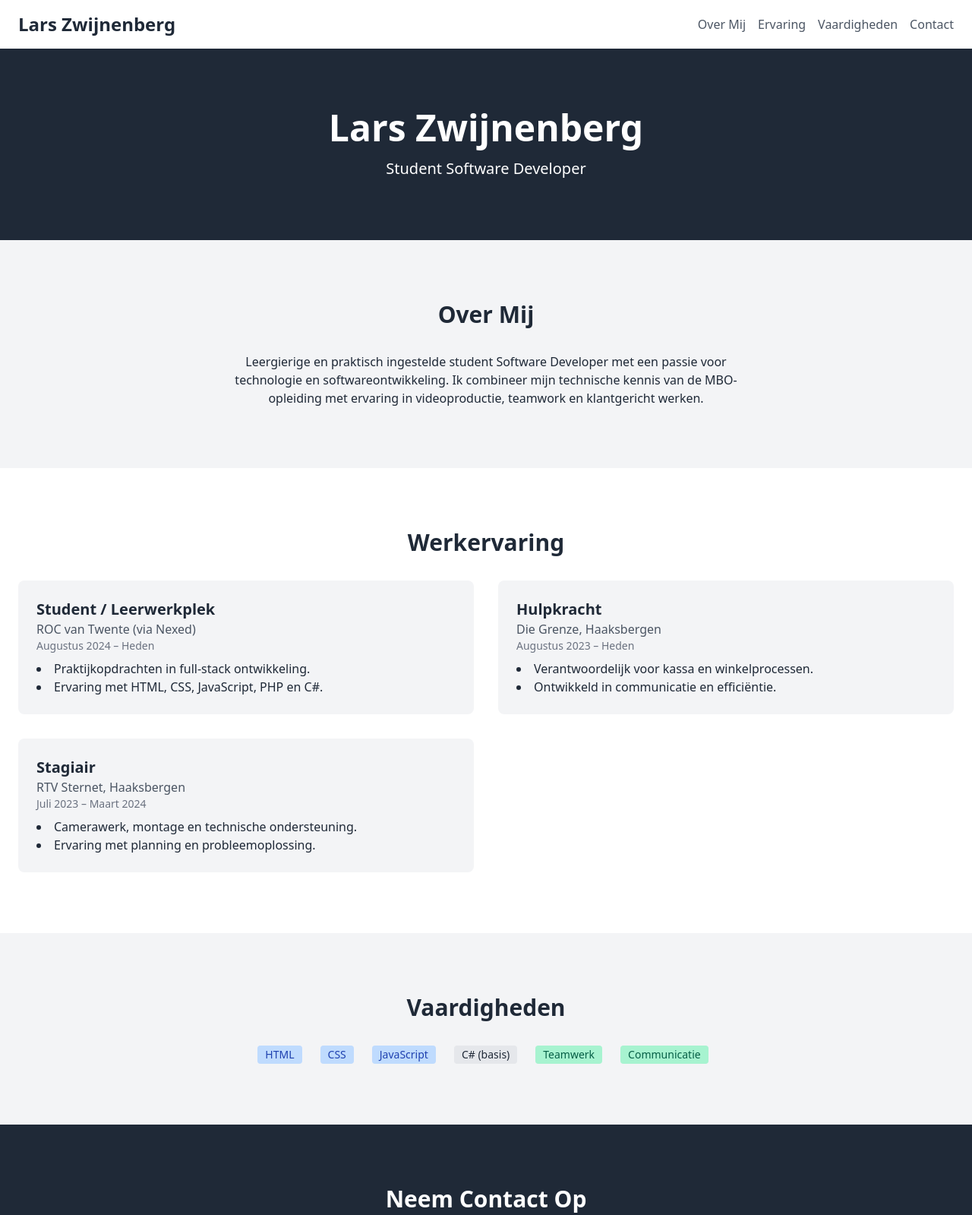
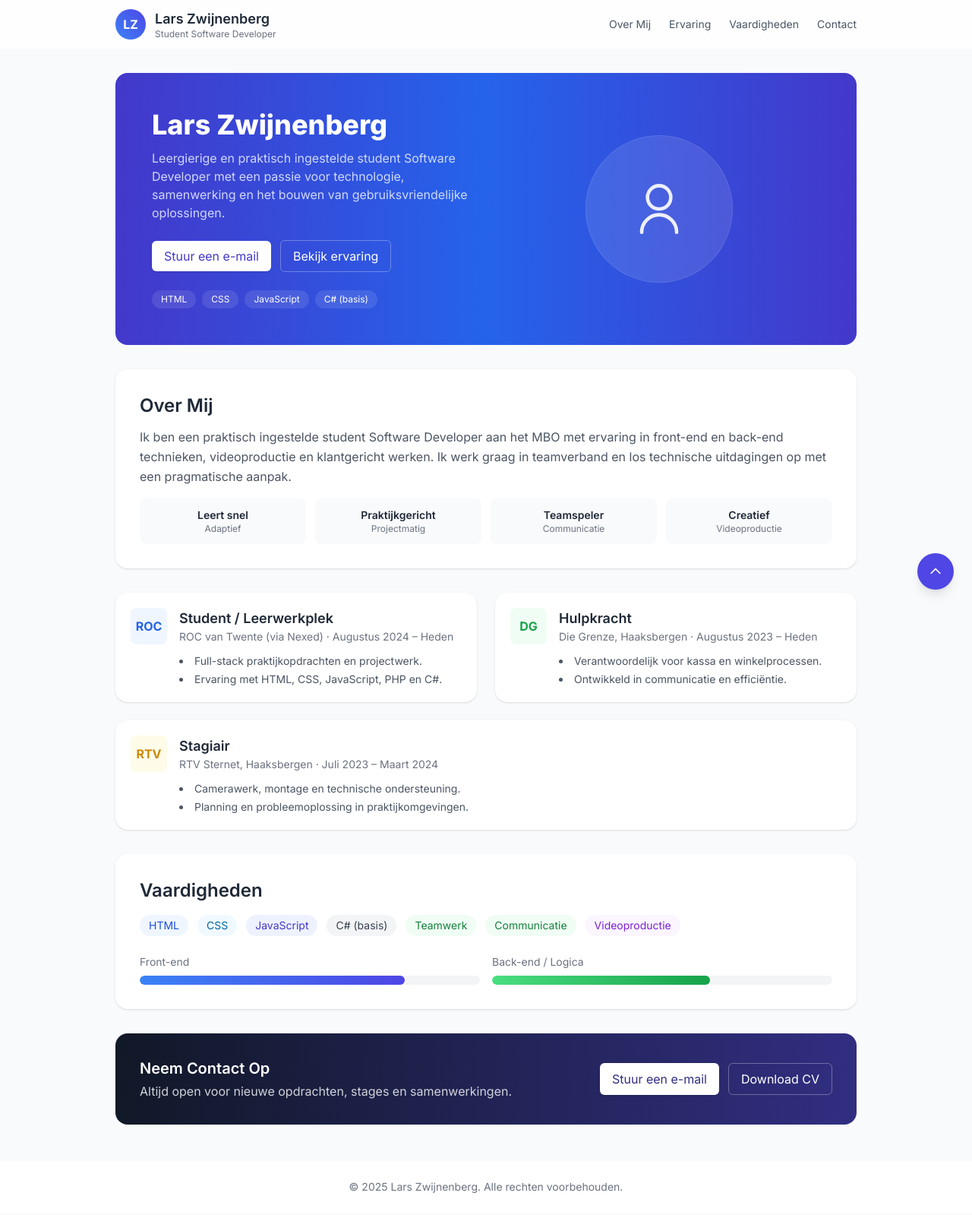
Before and after one commit to LarsZwijnenberg/larszwijnenberg.nl, a plain HTML site: page index.html in a window 1280 px wide. Shown: the top 1599 px of the page at 76% size. Drawn offline with nearby package versions, Linux system fonts and the light colour scheme.

Commit message:
Update index.html

```diff
--- a/index.html
+++ b/index.html
@@ -1,103 +1,157 @@
 <!DOCTYPE html>
 <html lang="nl">
 <head>
-    <meta charset="UTF-8">
-    <meta name="viewport" content="width=device-width, initial-scale=1.0">
+<meta charset="utf-8">
+<meta name="viewport" content="width=device-width,initial-scale=1">
 <title>Lars Zwijnenberg - Software Developer</title>
-    <link href="https://cdn.jsdelivr.net/npm/tailwindcss@2.2.19/dist/tailwind.min.css" rel="stylesheet">
+<script src="https://cdn.tailwindcss.com"></script>
+<link rel="preconnect" href="https://fonts.googleapis.com">
+<link rel="preconnect" href="https://fonts.gstatic.com" crossorigin>
+<link href="https://fonts.googleapis.com/css2?family=Inter:wght@300;400;600;700;800&display=swap" rel="stylesheet">
 <script src="https://cdn.jsdelivr.net/npm/alpinejs@3.x.x/dist/cdn.min.js" defer></script>
 </head>
-<body class="bg-gray-100 text-gray-800 font-sans">
-
-    <header class="bg-white shadow-md">
-        <nav class="container mx-auto px-6 py-4 flex justify-between items-center">
-            <a href="#" class="text-2xl font-bold text-gray-800">Lars Zwijnenberg</a>
-            <div class="flex space-x-4">
-                <a href="#about" class="text-gray-600 hover:text-gray-800">Over Mij</a>
-                <a href="#experience" class="text-gray-600 hover:text-gray-800">Ervaring</a>
-                <a href="#skills" class="text-gray-600 hover:text-gray-800">Vaardigheden</a>
-                <a href="#contact" class="text-gray-600 hover:text-gray-800">Contact</a>
+<body class="antialiased bg-gray-50 text-gray-800" style="font-family:Inter,ui-sans-serif,system-ui,-apple-system,'Segoe UI',Roboto,'Helvetica Neue',Arial;">
+<header class="bg-white/80 backdrop-blur sticky top-0 z-40">
+<div class="max-w-5xl mx-auto px-4 sm:px-6">
+<div class="flex items-center justify-between h-16">
+<a href="#" class="flex items-center gap-3">
+<div class="w-10 h-10 bg-gradient-to-tr from-blue-500 to-indigo-600 rounded-full flex items-center justify-center text-white font-bold">LZ</div>
+<div class="hidden sm:block"><span class="text-lg font-semibold">Lars Zwijnenberg</span><div class="text-xs text-gray-500 -mt-0.5">Student Software Developer</div></div>
+</a>
+<div class="hidden sm:flex items-center gap-6">
+<a href="#about" class="text-sm text-gray-600 hover:text-gray-900">Over Mij</a>
+<a href="#experience" class="text-sm text-gray-600 hover:text-gray-900">Ervaring</a>
+<a href="#skills" class="text-sm text-gray-600 hover:text-gray-900">Vaardigheden</a>
+<a href="#contact" class="text-sm text-gray-600 hover:text-gray-900">Contact</a>
 </div>
+<div class="sm:hidden" x-data="{ open: false }">
+<button @click="open = !open" aria-label="menu" class="p-2 rounded-md focus:outline-none focus:ring-2 focus:ring-indigo-500">
+<svg x-show="!open" xmlns="http://www.w3.org/2000/svg" class="h-6 w-6 text-gray-700" fill="none" viewBox="0 0 24 24" stroke="currentColor"><path stroke-linecap="round" stroke-linejoin="round" stroke-width="2" d="M4 8h16M4 16h16"/></svg>
+<svg x-show="open" xmlns="http://www.w3.org/2000/svg" class="h-6 w-6 text-gray-700" fill="none" viewBox="0 0 24 24" stroke="currentColor"><path stroke-linecap="round" stroke-linejoin="round" stroke-width="2" d="M6 18L18 6M6 6l12 12"/></svg>
+</button>
+<div x-show="open" x-transition class="absolute right-4 top-16 w-48 bg-white rounded-lg shadow-md ring-1 ring-black ring-opacity-5">
+<nav class="flex flex-col p-2">
+<a @click="open = false" href="#about" class="py-2 px-3 rounded hover:bg-gray-50 text-gray-700">Over Mij</a>
+<a @click="open = false" href="#experience" class="py-2 px-3 rounded hover:bg-gray-50 text-gray-700">Ervaring</a>
+<a @click="open = false" href="#skills" class="py-2 px-3 rounded hover:bg-gray-50 text-gray-700">Vaardigheden</a>
+<a @click="open = false" href="#contact" class="py-2 px-3 rounded hover:bg-gray-50 text-gray-700">Contact</a>
 </nav>
+</div>
+</div>
+</div>
+</div>
 </header>
 
-    <section class="bg-gray-800 text-white text-center py-20">
-        <h1 class="text-5xl font-bold">Lars Zwijnenberg</h1>
-        <p class="text-xl mt-4">Student Software Developer</p>
-    </section>
-
-    <section id="about" class="py-20">
-        <div class="container mx-auto px-6">
-            <h2 class="text-3xl font-bold text-center mb-8">Over Mij</h2>
-            <p class="text-center max-w-2xl mx-auto">
-                Leergierige en praktisch ingestelde student Software Developer met een passie voor technologie en softwareontwikkeling. Ik combineer mijn technische kennis van de MBO-opleiding met ervaring in videoproductie, teamwork en klantgericht werken.
-            </p>
+<main class="max-w-5xl mx-auto px-4 sm:px-6">
+<section class="mt-8 bg-gradient-to-r from-indigo-700 via-blue-600 to-indigo-700 text-white rounded-2xl overflow-hidden">
+<div class="flex flex-col-reverse lg:flex-row items-center gap-8 p-6 sm:p-8 lg:p-12">
+<div class="w-full lg:w-1/2 text-center lg:text-left">
+<h1 class="text-3xl sm:text-4xl font-extrabold leading-tight">Lars Zwijnenberg</h1>
+<p class="mt-3 text-indigo-100/90 max-w-xl mx-auto lg:mx-0">Leergierige en praktisch ingestelde student Software Developer met een passie voor technologie, samenwerking en het bouwen van gebruiksvriendelijke oplossingen.</p>
+<div class="mt-6 flex flex-col sm:flex-row sm:items-center sm:justify-start gap-3">
+<a href="mailto:larszwijnenberg@gmail.com" class="inline-flex items-center justify-center px-4 py-2 rounded-md bg-white text-indigo-700 font-medium shadow hover:shadow-lg">Stuur een e-mail</a>
+<a href="#experience" class="inline-flex items-center justify-center px-4 py-2 rounded-md border border-white/30 text-white hover:bg-white/10">Bekijk ervaring</a>
 </div>
-    </section>
-
-    <section id="experience" class="bg-white py-20">
-        <div class="container mx-auto px-6">
-            <h2 class="text-3xl font-bold text-center mb-8">Werkervaring</h2>
-            <div class="grid md:grid-cols-2 gap-8">
-                <div class="bg-gray-100 p-6 rounded-lg">
-                    <h3 class="text-xl font-bold">Student / Leerwerkplek</h3>
-                    <p class="text-gray-600">ROC van Twente (via Nexed)</p>
-                    <p class="text-sm text-gray-500">Augustus 2024 – Heden</p>
-                    <ul class="list-disc list-inside mt-2">
-                        <li>Praktijkopdrachten in full-stack ontwikkeling.</li>
-                        <li>Ervaring met HTML, CSS, JavaScript, PHP en C#.</li>
-                    </ul>
+<div class="mt-6 flex flex-wrap justify-center lg:justify-start gap-2">
+<span class="text-xs bg-white/10 px-3 py-1 rounded-full">HTML</span>
+<span class="text-xs bg-white/10 px-3 py-1 rounded-full">CSS</span>
+<span class="text-xs bg-white/10 px-3 py-1 rounded-full">JavaScript</span>
+<span class="text-xs bg-white/10 px-3 py-1 rounded-full">C# (basis)</span>
 </div>
-                <div class="bg-gray-100 p-6 rounded-lg">
-                    <h3 class="text-xl font-bold">Hulpkracht</h3>
-                    <p class="text-gray-600">Die Grenze, Haaksbergen</p>
-                    <p class="text-sm text-gray-500">Augustus 2023 – Heden</p>
-                    <ul class="list-disc list-inside mt-2">
-                        <li>Verantwoordelijk voor kassa en winkelprocessen.</li>
-                        <li>Ontwikkeld in communicatie en efficiëntie.</li>
-                    </ul>
 </div>
-                <div class="bg-gray-100 p-6 rounded-lg">
-                    <h3 class="text-xl font-bold">Stagiair</h3>
-                    <p class="text-gray-600">RTV Sternet, Haaksbergen</p>
-                    <p class="text-sm text-gray-500">Juli 2023 – Maart 2024</p>
-                    <ul class="list-disc list-inside mt-2">
-                        <li>Camerawerk, montage en technische ondersteuning.</li>
-                        <li>Ervaring met planning en probleemoplossing.</li>
-                    </ul>
+<div class="w-full lg:w-1/2 flex justify-center">
+<div class="w-40 h-40 sm:w-48 sm:h-48 rounded-full bg-white/10 ring-1 ring-white/20 flex items-center justify-center">
+<svg width="92" height="92" viewBox="0 0 24 24" fill="none" stroke="currentColor" class="text-white/90" xmlns="http://www.w3.org/2000/svg"><path stroke-linecap="round" stroke-linejoin="round" stroke-width="1.2" d="M12 12c2.21 0 4-1.79 4-4s-1.79-4-4-4-4 1.79-4 4 1.79 4 4 4zM6 20a6 6 0 0112 0"/></svg>
 </div>
 </div>
 </div>
 </section>
 
-    <section id="skills" class="py-20">
-        <div class="container mx-auto px-6">
-            <h2 class="text-3xl font-bold text-center mb-8">Vaardigheden</h2>
-            <div class="flex flex-wrap justify-center gap-4">
-                <span class="bg-blue-200 text-blue-800 text-sm font-medium mr-2 px-2.5 py-0.5 rounded">HTML</span>
-                <span class="bg-blue-200 text-blue-800 text-sm font-medium mr-2 px-2.5 py-0.5 rounded">CSS</span>
-                <span class="bg-blue-200 text-blue-800 text-sm font-medium mr-2 px-2.5 py-0.5 rounded">JavaScript</span>
-                <span class="bg-gray-200 text-gray-800 text-sm font-medium mr-2 px-2.5 py-0.5 rounded">C# (basis)</span>
-                <span class="bg-green-200 text-green-800 text-sm font-medium mr-2 px-2.5 py-0.5 rounded">Teamwerk</span>
-                <span class="bg-green-200 text-green-800 text-sm font-medium mr-2 px-2.5 py-0.5 rounded">Communicatie</span>
+<section id="about" class="mt-8 bg-white rounded-2xl p-6 sm:p-8 shadow">
+<h2 class="text-2xl font-semibold text-gray-800">Over Mij</h2>
+<p class="mt-3 text-gray-600 leading-relaxed">Ik ben een praktisch ingestelde student Software Developer aan het MBO met ervaring in front-end en back-end technieken, videoproductie en klantgericht werken. Ik werk graag in teamverband en los technische uitdagingen op met een pragmatische aanpak.</p>
+<div class="mt-4 grid grid-cols-2 sm:grid-cols-4 gap-3">
+<div class="p-3 bg-gray-50 rounded-lg text-center"><div class="text-sm font-semibold">Leert snel</div><div class="text-xs text-gray-500">Adaptief</div></div>
+<div class="p-3 bg-gray-50 rounded-lg text-center"><div class="text-sm font-semibold">Praktijkgericht</div><div class="text-xs text-gray-500">Projectmatig</div></div>
+<div class="p-3 bg-gray-50 rounded-lg text-center"><div class="text-sm font-semibold">Teamspeler</div><div class="text-xs text-gray-500">Communicatie</div></div>
+<div class="p-3 bg-gray-50 rounded-lg text-center"><div class="text-sm font-semibold">Creatief</div><div class="text-xs text-gray-500">Videoproductie</div></div>
+</div>
+</section>
+
+<section id="experience" class="mt-8 grid gap-6 grid-cols-1 md:grid-cols-2">
+<article class="bg-white rounded-2xl p-5 shadow">
+<div class="flex items-start gap-4">
+<div class="flex-shrink-0 w-12 h-12 rounded-lg bg-blue-50 flex items-center justify-center text-blue-600 font-bold">ROC</div>
+<div class="flex-1">
+<h3 class="text-lg font-semibold">Student / Leerwerkplek</h3>
+<p class="text-sm text-gray-500">ROC van Twente (via Nexed) · Augustus 2024 – Heden</p>
+<ul class="mt-3 text-gray-600 list-disc list-inside space-y-1 text-sm">
+<li>Full-stack praktijkopdrachten en projectwerk.</li>
+<li>Ervaring met HTML, CSS, JavaScript, PHP en C#.</li>
+</ul>
+</div>
+</div>
+</article>
+<article class="bg-white rounded-2xl p-5 shadow">
+<div class="flex items-start gap-4">
+<div class="flex-shrink-0 w-12 h-12 rounded-lg bg-green-50 flex items-center justify-center text-green-600 font-bold">DG</div>
+<div class="flex-1">
+<h3 class="text-lg font-semibold">Hulpkracht</h3>
+<p class="text-sm text-gray-500">Die Grenze, Haaksbergen · Augustus 2023 – Heden</p>
+<ul class="mt-3 text-gray-600 list-disc list-inside space-y-1 text-sm">
+<li>Verantwoordelijk voor kassa en winkelprocessen.</li>
+<li>Ontwikkeld in communicatie en efficiëntie.</li>
+</ul>
+</div>
+</div>
+</article>
+<article class="bg-white rounded-2xl p-5 shadow md:col-span-2">
+<div class="flex items-start gap-4">
+<div class="flex-shrink-0 w-12 h-12 rounded-lg bg-yellow-50 flex items-center justify-center text-yellow-600 font-bold">RTV</div>
+<div class="flex-1">
+<h3 class="text-lg font-semibold">Stagiair</h3>
+<p class="text-sm text-gray-500">RTV Sternet, Haaksbergen · Juli 2023 – Maart 2024</p>
+<ul class="mt-3 text-gray-600 list-disc list-inside space-y-1 text-sm">
+<li>Camerawerk, montage en technische ondersteuning.</li>
+<li>Planning en probleemoplossing in praktijkomgevingen.</li>
+</ul>
+</div>
+</div>
+</article>
+</section>
+
+<section id="skills" class="mt-8 bg-white rounded-2xl p-6 sm:p-8 shadow">
+<h2 class="text-2xl font-semibold text-gray-800">Vaardigheden</h2>
+<div class="mt-4 flex flex-wrap gap-3">
+<span class="px-3 py-1 rounded-full bg-blue-50 text-blue-700 text-sm">HTML</span>
+<span class="px-3 py-1 rounded-full bg-sky-50 text-sky-700 text-sm">CSS</span>
+<span class="px-3 py-1 rounded-full bg-indigo-50 text-indigo-700 text-sm">JavaScript</span>
+<span class="px-3 py-1 rounded-full bg-gray-100 text-gray-700 text-sm">C# (basis)</span>
+<span class="px-3 py-1 rounded-full bg-green-50 text-green-700 text-sm">Teamwerk</span>
+<span class="px-3 py-1 rounded-full bg-green-50 text-green-700 text-sm">Communicatie</span>
+<span class="px-3 py-1 rounded-full bg-purple-50 text-purple-700 text-sm">Videoproductie</span>
+</div>
+<div class="mt-6 grid grid-cols-1 sm:grid-cols-2 gap-4">
+<div><div class="text-sm text-gray-500">Front-end</div><div class="w-full bg-gray-100 rounded-full h-3 mt-2 overflow-hidden"><div class="h-3 rounded-full bg-gradient-to-r from-blue-500 to-indigo-600" style="width:78%"></div></div></div>
+<div><div class="text-sm text-gray-500">Back-end / Logica</div><div class="w-full bg-gray-100 rounded-full h-3 mt-2 overflow-hidden"><div class="h-3 rounded-full bg-gradient-to-r from-green-400 to-green-600" style="width:64%"></div></div></div>
+</div>
+</section>
+
+<section id="contact" class="mt-8 mb-12 bg-gradient-to-r from-gray-900 to-indigo-900 text-white rounded-2xl p-6 sm:p-8">
+<div class="flex flex-col sm:flex-row sm:items-center sm:justify-between gap-4">
+<div><h2 class="text-xl font-semibold">Neem Contact Op</h2><p class="mt-1 text-gray-200/90">Altijd open voor nieuwe opdrachten, stages en samenwerkingen.</p></div>
+<div class="flex gap-3">
+<a href="mailto:larszwijnenberg@gmail.com" class="inline-flex items-center px-4 py-2 rounded-md bg-white text-indigo-900 font-medium shadow hover:shadow-lg">Stuur een e-mail</a>
+<a href="#" class="inline-flex items-center px-4 py-2 rounded-md border border-white/30 text-white hover:bg-white/10">Download CV</a>
 </div>
 </div>
 </section>
+</main>
 
-    <section id="contact" class="bg-gray-800 text-white py-20">
-        <div class="container mx-auto px-6 text-center">
-            <h2 class="text-3xl font-bold mb-4">Neem Contact Op</h2>
-            <a href="mailto:larszwijnenberg@gmail.com" class="bg-blue-500 hover:bg-blue-700 text-white font-bold py-2 px-4 rounded">
-                Stuur een e-mail
-            </a>
-        </div>
-    </section>
-
-    <footer class="bg-white py-6">
-        <div class="container mx-auto px-6 text-center text-gray-600">
-            &copy; 2025 Lars Zwijnenberg. Alle rechten voorbehouden.
-        </div>
+<footer class="bg-white mt-6">
+<div class="max-w-5xl mx-auto px-4 sm:px-6 py-6 text-center text-gray-500 text-sm">© 2025 Lars Zwijnenberg. Alle rechten voorbehouden.</div>
 </footer>
 
+<a href="#top" class="hidden md:flex fixed right-6 bottom-6 items-center justify-center w-12 h-12 bg-indigo-600 text-white rounded-full shadow-lg hover:scale-105" aria-label="Naar boven"><svg xmlns="http://www.w3.org/2000/svg" class="h-5 w-5" fill="none" viewBox="0 0 24 24" stroke="currentColor"><path stroke-linecap="round" stroke-linejoin="round" stroke-width="2" d="M5 15l7-7 7 7"/></svg></a>
 </body>
 </html>
```
Lines whose indentation alone changed are shown as unchanged.
